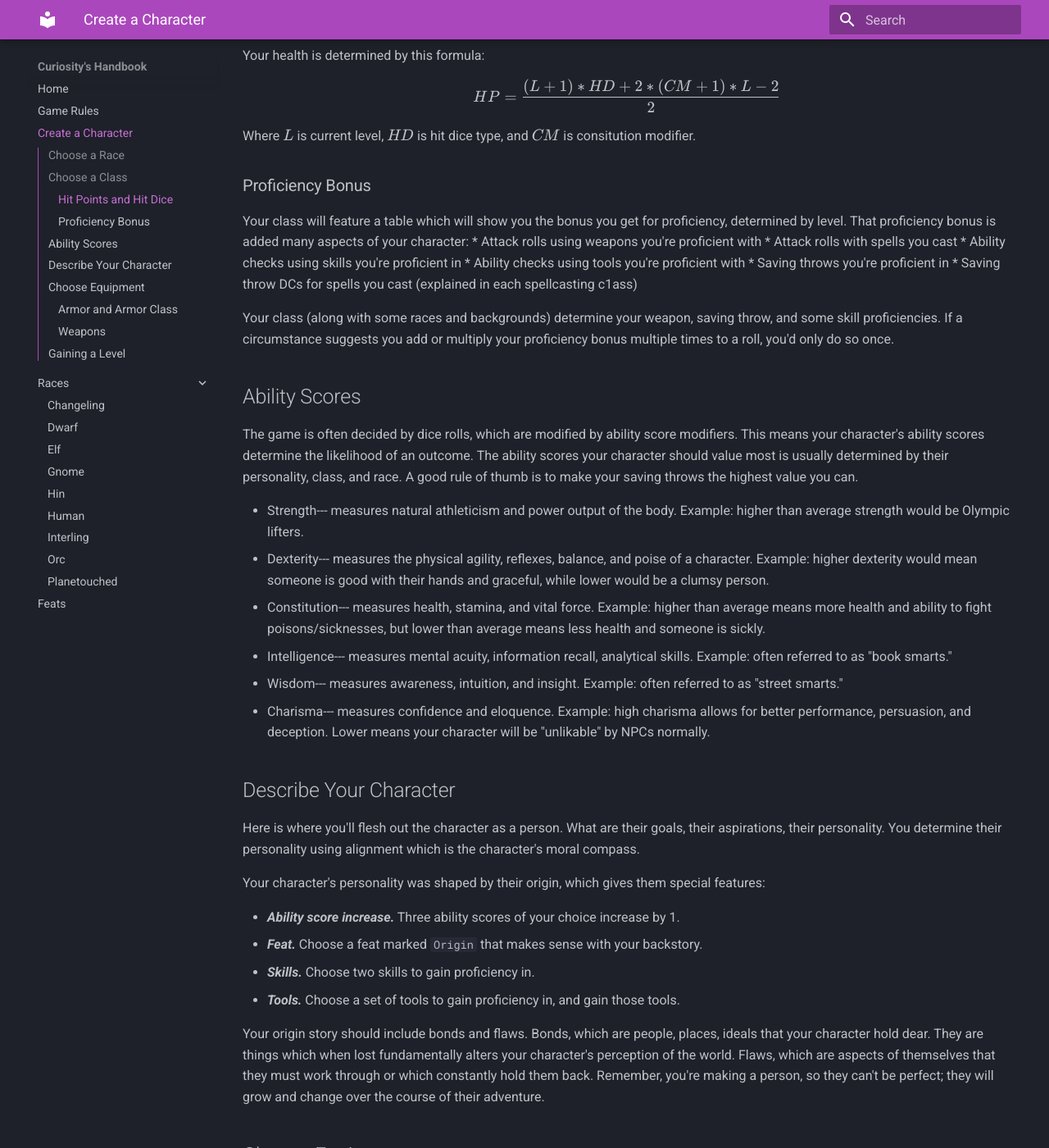
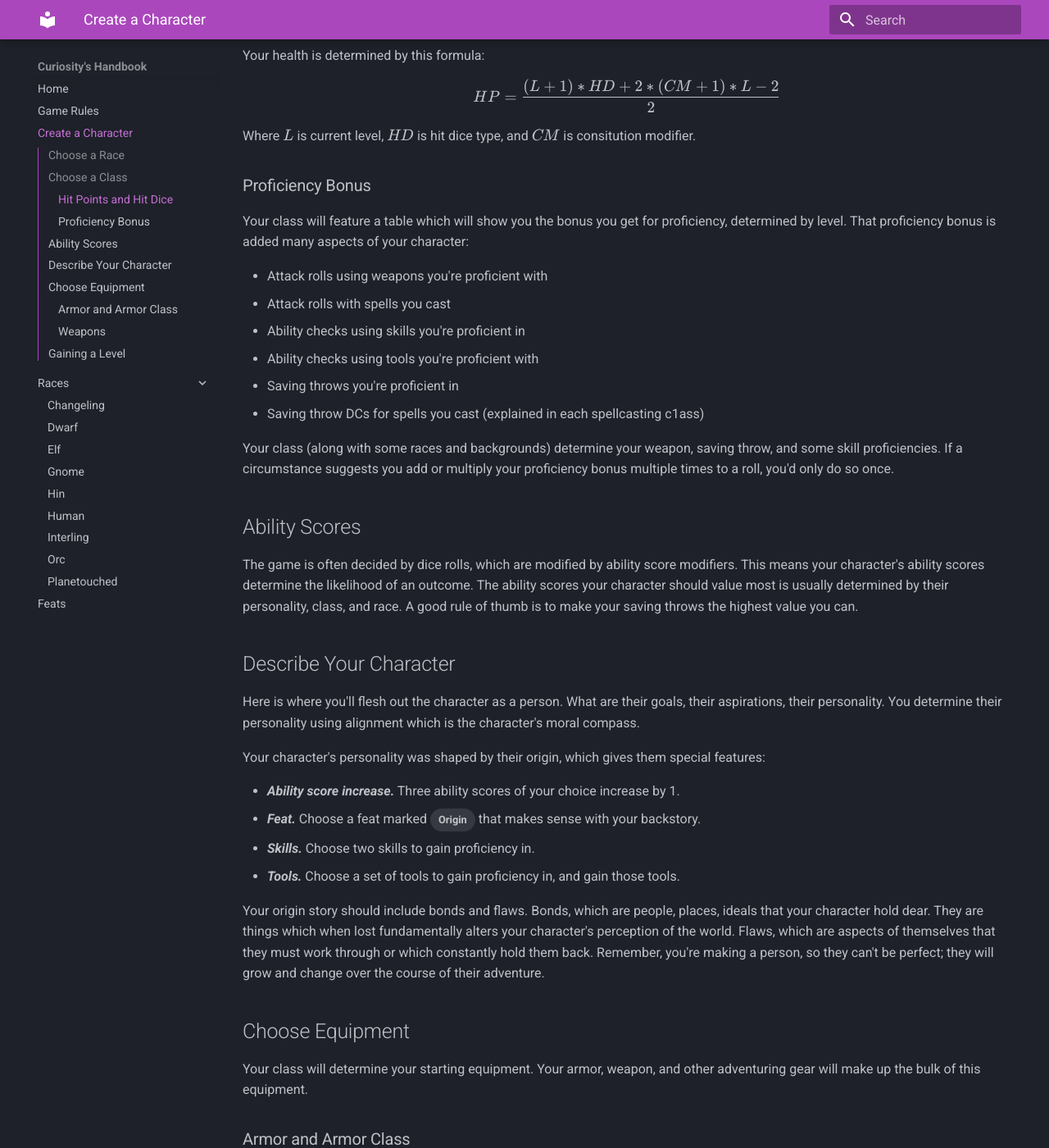
Before and after one commit to kalvingarcia/ttrpg-handbook, an MkDocs documentation site: the page built from docs/create-a-character.md, in a window 1280 px wide and 1400 px high, scrolled down 1028 px. Shown: the whole window at 82% size. Built offline with MkDocs 1.6.1 and Material for MkDocs 9.7.7, drawn with Linux system fonts in a browser that asks for light colours; some of the changed text lies outside the part shown.

Commit message:
reformatted create-a-character file

```diff
--- a/docs/create-a-character.md
+++ b/docs/create-a-character.md
@@ -2,14 +2,17 @@
 I'd like to start off by suggesting you have a character in mind before starting the build process. Race and Class generally don't have anything to do with personality and ability, but there are stereotypes which lead to a "general rule" or "the average" for certain aspects.
 
 Like I said, I'd have a personality, goals, aspirations, and skills you'd like to employ in mind before trying to make the character, so it's less overwhelming.
+
 ## Choose a Race
 Every character has a race. The list of available races will be available in #races. This section will explain what they are. Races are the culture, the nurture, the nature (to some degrees), and the heritage of a character. There is always room to change and spice up some of these aspects since they're usually there for flavor. One the vanilla ways to spice it up is a subrace, which are listed under the race and provide changes to the flavor of the race through new abilities, skills, or culture.
 
 The race will also establish how your character generally looks, but I have laid out a structure which allows more inclusivity within this and other facets. For example, base Dungeons & Dragons (5e) usually requires races get certain ability score increases (or decreases) and proficiencies from their race, but Tasha's Cauldron of Everything adds rule alterations that allow the player to customize their origin to some degree. I have taken some inspiration from these sources to outline the races.
+
 ## Choose a Class
 A class constitutes the abilities, skills, and proficiencies a character learns as they level up. This will change the strategies you can employ and how your character will interact with the world.
 
 Because of the nature of some classes, certain personalities are expected from their members, but that isn't necessary, just another "average" to think of. Just like in reality there are "perceptions," sometimes there may be some in the game, which you may be able to use to your advantage or disadvantage: just like in reality.
+
 ### Hit Points and Hit Dice
 Your character's hit points (HP) generally define how tough your character is in combat and other perilous situations. HP is determined by Hit Dice, which is short for Hit Point Dice.
 
@@ -20,8 +23,10 @@ $$
 HP = \frac{(L + 1) * HD + 2 * (CM + 1) * L - 2}{2}
 $$
 Where $L$ is current level, $HD$ is hit dice type, and $CM$ is consitution modifier.
+
 ### Proficiency Bonus
 Your class will feature a table which will show you the bonus you get for proficiency, determined by level. That proficiency bonus is added many aspects of your character:
+
 * Attack rolls using weapons you're proficient with
 * Attack rolls with spells you cast
 * Ability checks using skills you're proficient in
@@ -30,15 +35,9 @@ Your class will feature a table which will show you the bonus you get for profic
 * Saving throw DCs for spells you cast (explained in each spellcasting c1ass)
 
 Your class (along with some races and backgrounds) determine your weapon, saving throw, and some skill proficiencies. If a circumstance suggests you add or multiply your proficiency bonus multiple times to a roll, you'd only do so once.
+
 ## Ability Scores
 The game is often decided by dice rolls, which are modified by ability score modifiers. This means your character's ability scores determine the likelihood of an outcome. The ability scores your character should value most is usually determined by their personality, class, and race. A good rule of thumb is to make your saving throws the highest value you can.
-
-* Strength--- measures natural athleticism and power output of the body. Example: higher than average strength would be Olympic lifters.
-* Dexterity--- measures the physical agility, reflexes, balance, and poise of a character. Example: higher dexterity would mean someone is good with their hands and graceful, while lower would be a clumsy person.
-* Constitution--- measures health, stamina, and vital force. Example: higher than average means more health and ability to fight poisons/sicknesses, but lower than average means less health and someone is sickly.
-* Intelligence--- measures mental acuity, information recall, analytical skills. Example: often referred to as "book smarts."
-* Wisdom--- measures awareness, intuition, and insight. Example: often referred to as "street smarts."
-* Charisma--- measures confidence and eloquence. Example: high charisma allows for better performance, persuasion, and deception. Lower means your character will be "unlikable" by NPCs normally.
 
 ## Describe Your Character
 Here is where you'll flesh out the character as a person. What are their goals, their aspirations, their personality. You determine their personality using alignment which is the character's moral compass.
@@ -46,21 +45,26 @@ Here is where you'll flesh out the character as a person. What are their goals,
 Your character's personality was shaped by their origin, which gives them special features:
 
 * ***Ability score increase.*** Three ability scores of your choice increase by 1.
-* ***Feat.*** Choose a feat marked `Origin` that makes sense with your backstory.
+* ***Feat.*** Choose a feat marked <span class="md-tag">Origin</span> that makes sense with your backstory.
 * ***Skills.*** Choose two skills to gain proficiency in.
 * ***Tools.*** Choose a set of tools to gain proficiency in, and gain those tools.
 
 Your origin story should include bonds and flaws. Bonds, which are people, places, ideals that your character hold dear. They are things which when lost fundamentally alters your character's perception of the world. Flaws, which are aspects of themselves that they must work through or which constantly hold them back. Remember, you're making a person, so they can't be perfect; they will grow and change over the course of their adventure.
+
 ## Choose Equipment
 Your class will determine your starting equipment. Your armor, weapon, and other adventuring gear will make up the bulk of this equipment.
+
 ### Armor and Armor Class
 Armor will determine the AC of your character, which means how difficult it is to hit them. Without armor, the character gets an AC equal to 10 + their dexterity modifier
 
 To use and wear certain shield armor, your character will need to be proficient in that particular item type. These are determined by class. Some class features give you a different way to calculate AC. If you have many ways to calculate your AC, then choose whichever you want to use.
+
 ### Weapons
 Each weapon will have a modifier when attacking and when dealing damage.
+
 * For attacks with melee weapons, use your strength modifier for attack and damage rolls. A weapon that has the finesse property, such as a rapier, can use your dexterity modifier instead.
 * For attacks with ranged weapons, use your dexterity modifier for attack and damage rolls. A weapon that has the thrown property, such as a hand-axe, can use your strength modifier instead.
+
 ## Gaining a Level
 Whenever your character gains a level, their class often grants them additional features. These are included in the class's description. Some allow increasing ability scores, but an ability score can't be increased more than 20. In addition, proficiency bonuses go up as you progress in level:
 
```
